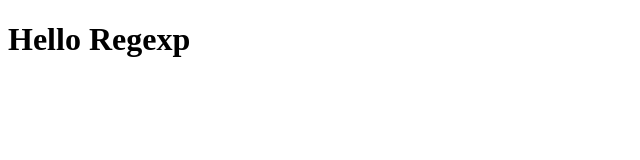
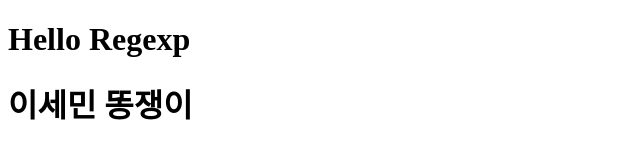
Before and after one commit to GeonwooShin/RegExp-test, a website built with Parcel: page index.html in a window 1280 px wide. Shown: the whole page, without its empty margins (0-640 px from the left). Built offline with nearby package versions, Linux system fonts and the light colour scheme.

Commit message:
브랜치 변경

```diff
--- a/index.html
+++ b/index.html
@@ -9,5 +9,6 @@
 </head>
 <body>
   <h1>Hello Regexp</h1>
+  <h1> 이세민 똥쟁이 </h1>
 </body>
 </html>
```
